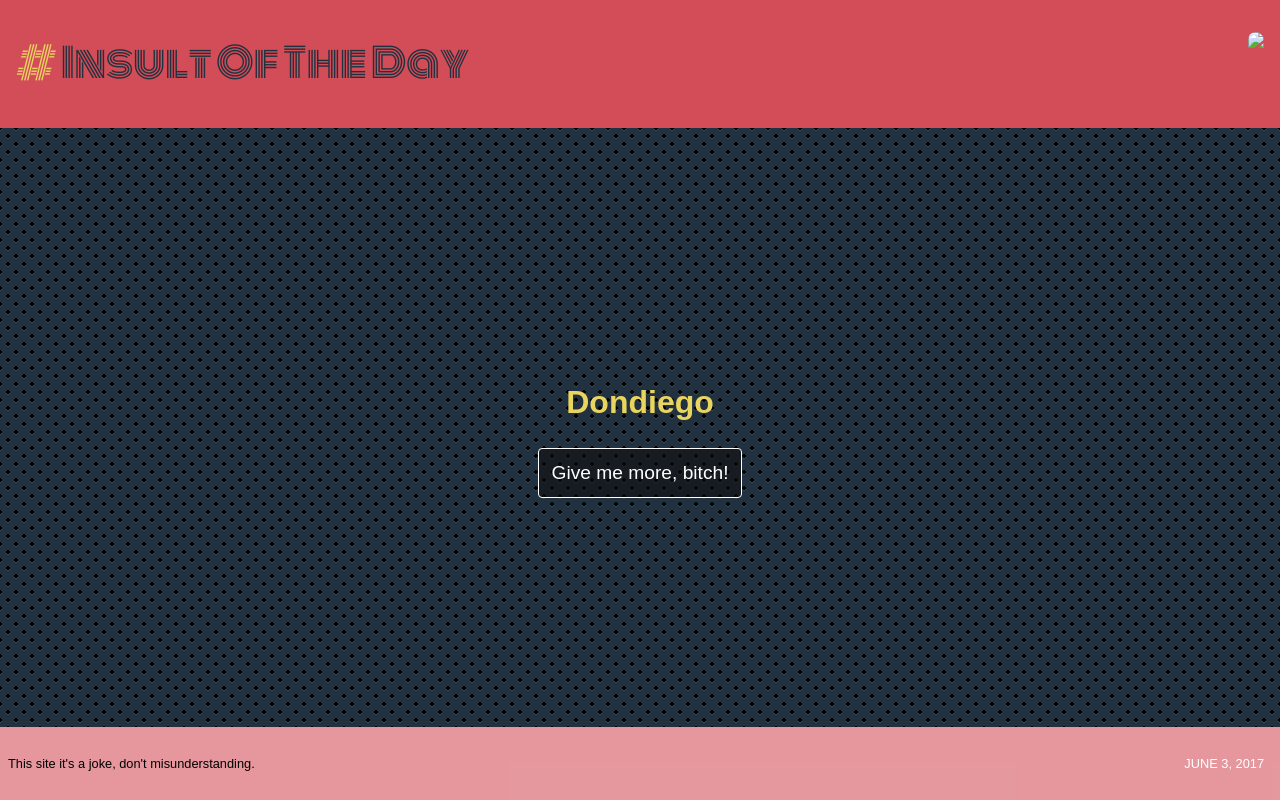
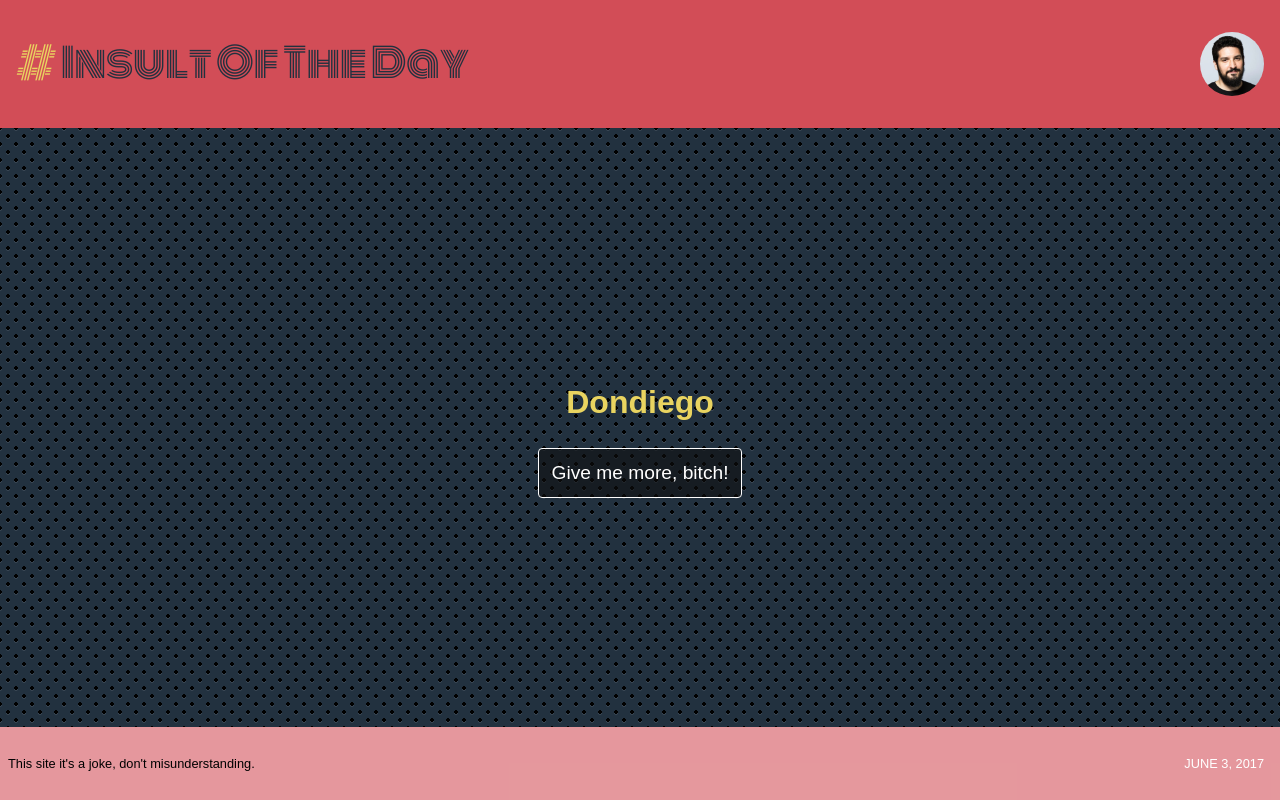
Before and after one commit to Earthlandto/iotd, a website: page index.html in a window 1280 px wide. Drawn offline with nearby package versions, Linux system fonts and the light colour scheme; the site is published under a folder, as on GitHub Pages, so addresses that start at the root find nothing; a web font is replaced by a local one.

Commit message:
Fixed cava images url

```diff
--- a/index.html
+++ b/index.html
@@ -14,7 +14,7 @@
   <body class="site">
     <header class="site__header">
       <h1 class="site__title ">Insult Of The Day</h1>
-      <img class="site__icon" src="/asserts/img/cava.jpg">
+      <img class="site__icon" src="asserts/img/cava.jpg">
     </header>
     <main class="site__content">
       <h2 class="site__insult js-insult-text">
```
